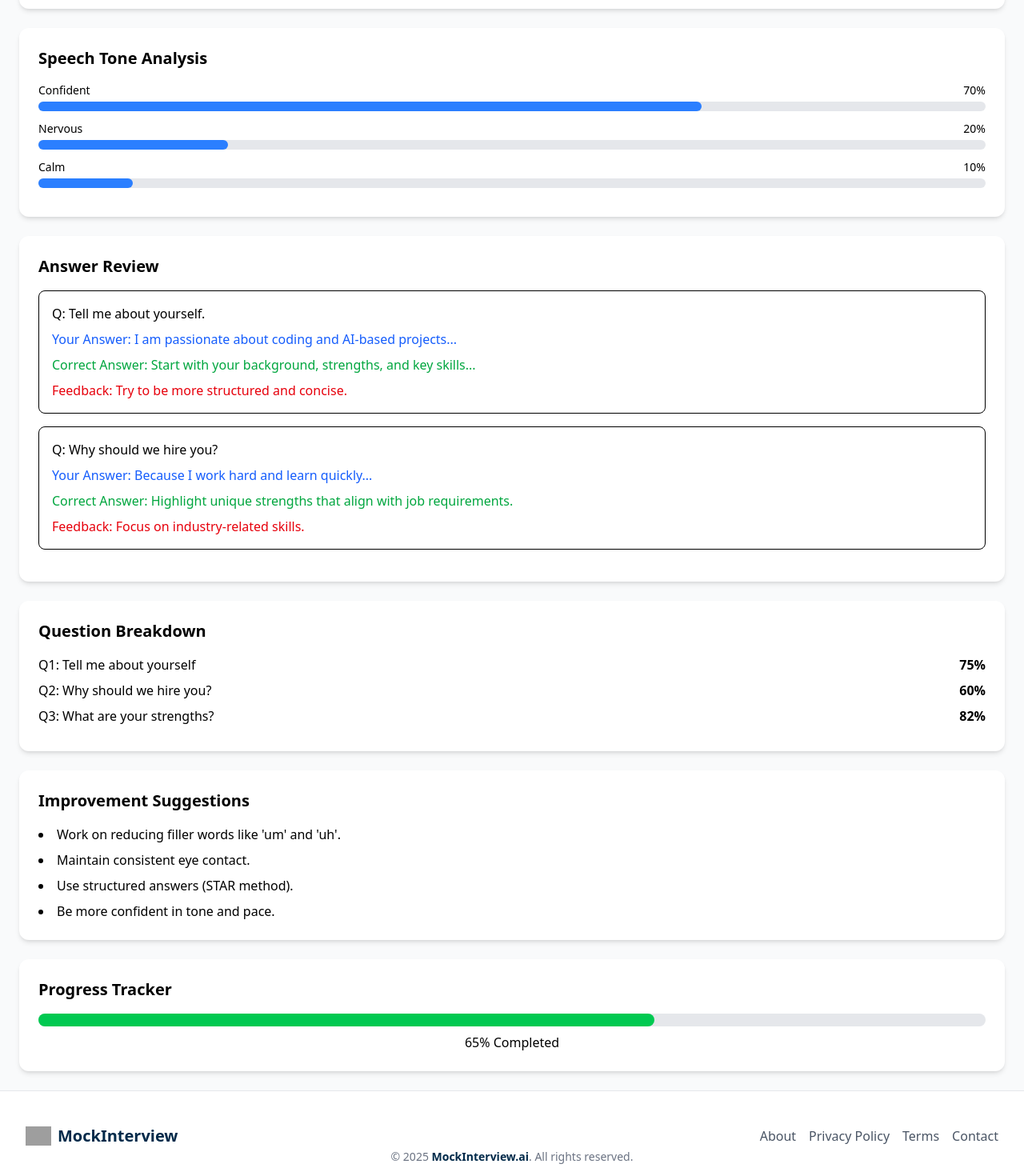
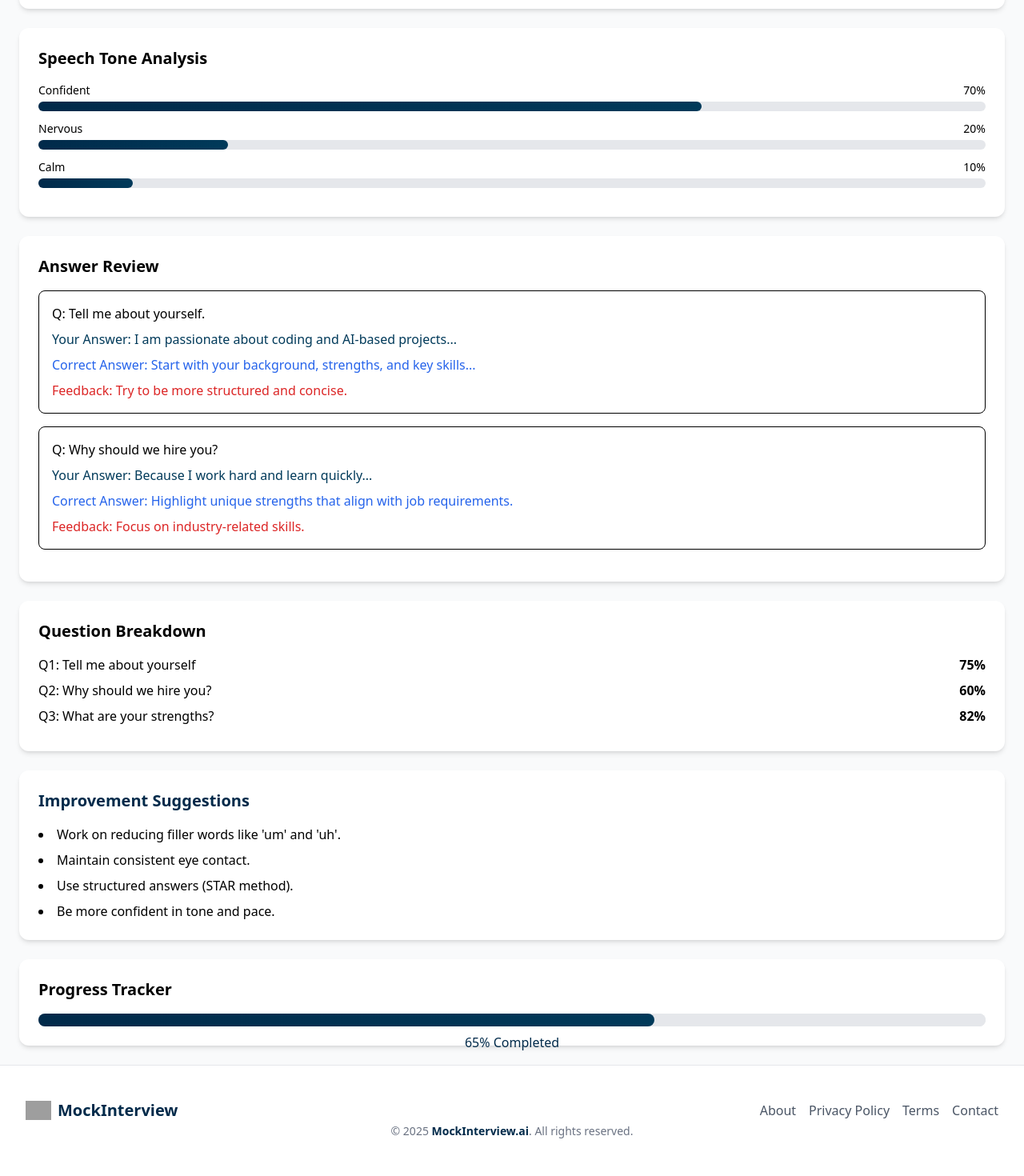
Before and after one commit to Diptigit11/Project, a React (Vite) app: page /dashboard in a window 1280 px wide. Shown: the part 217-1687 px from the top of the page at 80% size. Built offline with nearby package versions, Linux system fonts and the light colour scheme; grey boxes are pictures that could not be loaded.

Commit message:
added progress tracker

```diff
--- a/src/components/dashboard/AnswerReview.jsx
+++ b/src/components/dashboard/AnswerReview.jsx
@@ -22,9 +22,10 @@ const AnswerReview = () => {
       {answers.map((a, i) => (
         <div key={i} className="mb-4 p-4 border rounded-lg">
           <p className="font-medium">Q: {a.q}</p>
-          <p className="text-blue-600 mt-2">Your Answer: {a.userAns}</p>
-          <p className="text-green-600 mt-2">Correct Answer: {a.correctAns}</p>
-          <p className="text-red-600 mt-2">Feedback: {a.feedback}</p>
+         <p className="text-[#013A5A] mt-2">Your Answer: {a.userAns}</p>
+<p className="text-[#2563EB] mt-2">Correct Answer: {a.correctAns}</p>
+<p className="text-[#DC2626] mt-2">Feedback: {a.feedback}</p>
+
         </div>
       ))}
     </div>
--- a/src/components/dashboard/ImprovementSuggestions.jsx
+++ b/src/components/dashboard/ImprovementSuggestions.jsx
@@ -10,7 +10,7 @@ const ImprovementSuggestions = () => {
 
   return (
     <div className="bg-white rounded-xl shadow-md p-6 mb-6">
-      <h2 className="text-xl font-semibold mb-4">Improvement Suggestions</h2>
+<h2 className="text-xl font-semibold mb-4 text-[#012A4A]">Improvement Suggestions</h2>
       <ul className="list-disc list-inside space-y-2">
         {suggestions.map((s, i) => (
           <li key={i}>{s}</li>
--- a/src/components/dashboard/PerformanceOverview.jsx
+++ b/src/components/dashboard/PerformanceOverview.jsx
@@ -14,9 +14,10 @@ const PerformanceOverview = () => {
       <div className="grid grid-cols-2 md:grid-cols-4 gap-4">
         {stats.map((stat, i) => (
           <div key={i} className="text-center">
-            <div className="w-20 h-20 mx-auto rounded-full border-4 border-blue-500 flex items-center justify-center text-lg font-bold">
-              {stat.value}%
-            </div>
+           <div className="w-20 h-20 mx-auto rounded-full border-4 border-[#FACC15] flex items-center justify-center text-lg font-bold text-[#012A4A]">
+  {stat.value}%
+</div>
+
             <p className="mt-2 font-medium">{stat.label}</p>
           </div>
         ))}
--- a/src/components/dashboard/ProgressTracker.jsx
+++ b/src/components/dashboard/ProgressTracker.jsx
@@ -7,12 +7,16 @@ const ProgressTracker = () => {
     <div className="bg-white rounded-xl shadow-md p-6">
       <h2 className="text-xl font-semibold mb-4">Progress Tracker</h2>
       <div className="w-full bg-gray-200 rounded-full h-4">
-        <div
-          className="bg-green-500 h-4 rounded-full"
-          style={{ width: `${progress}%` }}
-        />
-      </div>
-      <p className="text-center mt-2 font-medium">{progress}% Completed</p>
+
+
+      <div className="w-full bg-gray-200 rounded-full h-4">
+  <div
+    className="bg-gradient-to-r from-[#012A4A] to-[#013A5A] h-4 rounded-full"
+    style={{ width: `${progress}%` }}
+  />
+</div>
+<p className="text-center mt-2 font-medium text-[#012A4A]">{progress}% Completed</p>
+</div>
     </div>
   );
 };
--- a/src/components/dashboard/SpeechToneAnalysis.jsx
+++ b/src/components/dashboard/SpeechToneAnalysis.jsx
@@ -18,9 +18,9 @@ const SpeechToneAnalysis = () => {
           </div>
           <div className="w-full bg-gray-200 rounded-full h-3">
             <div
-              className="bg-blue-500 h-3 rounded-full"
-              style={{ width: `${t.score}%` }}
-            />
+  className="h-3 rounded-full bg-gradient-to-r from-[#012A4A] to-[#013A5A]"
+  style={{ width: `${t.score}%` }}
+/>
           </div>
         </div>
       ))}
```
